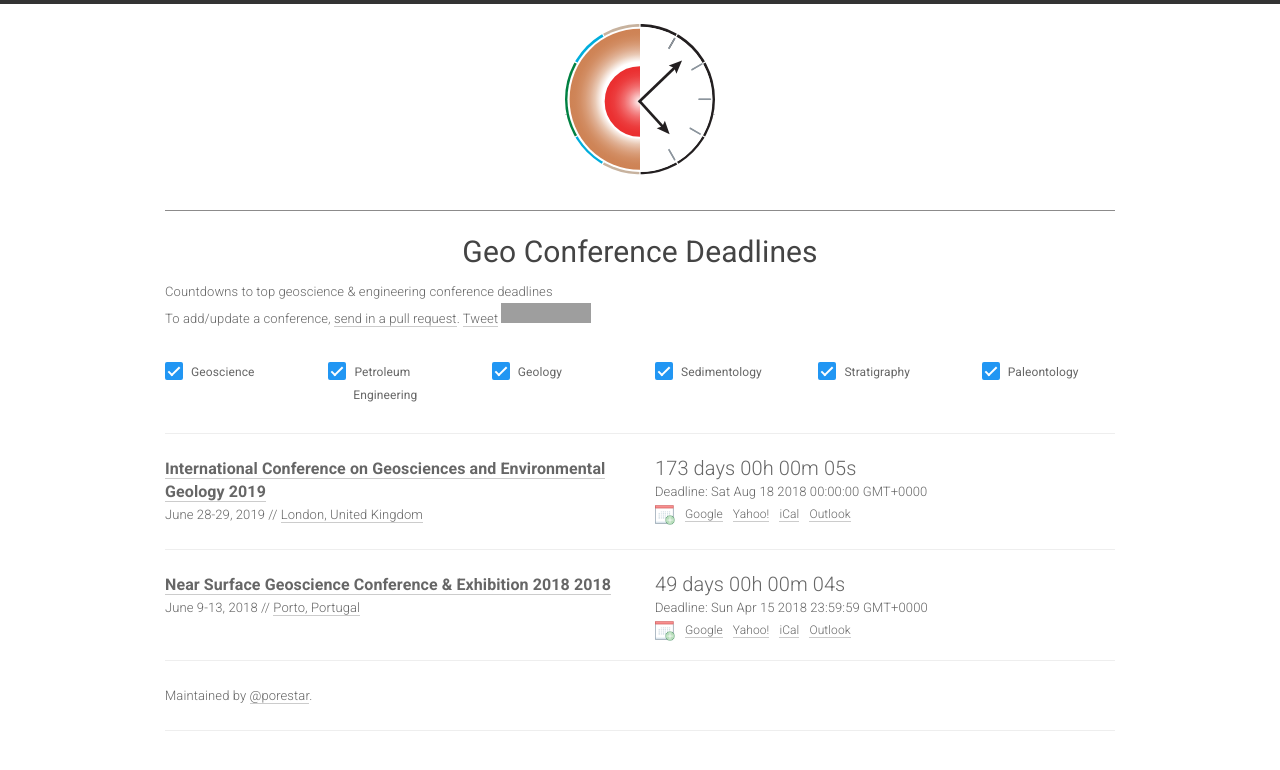
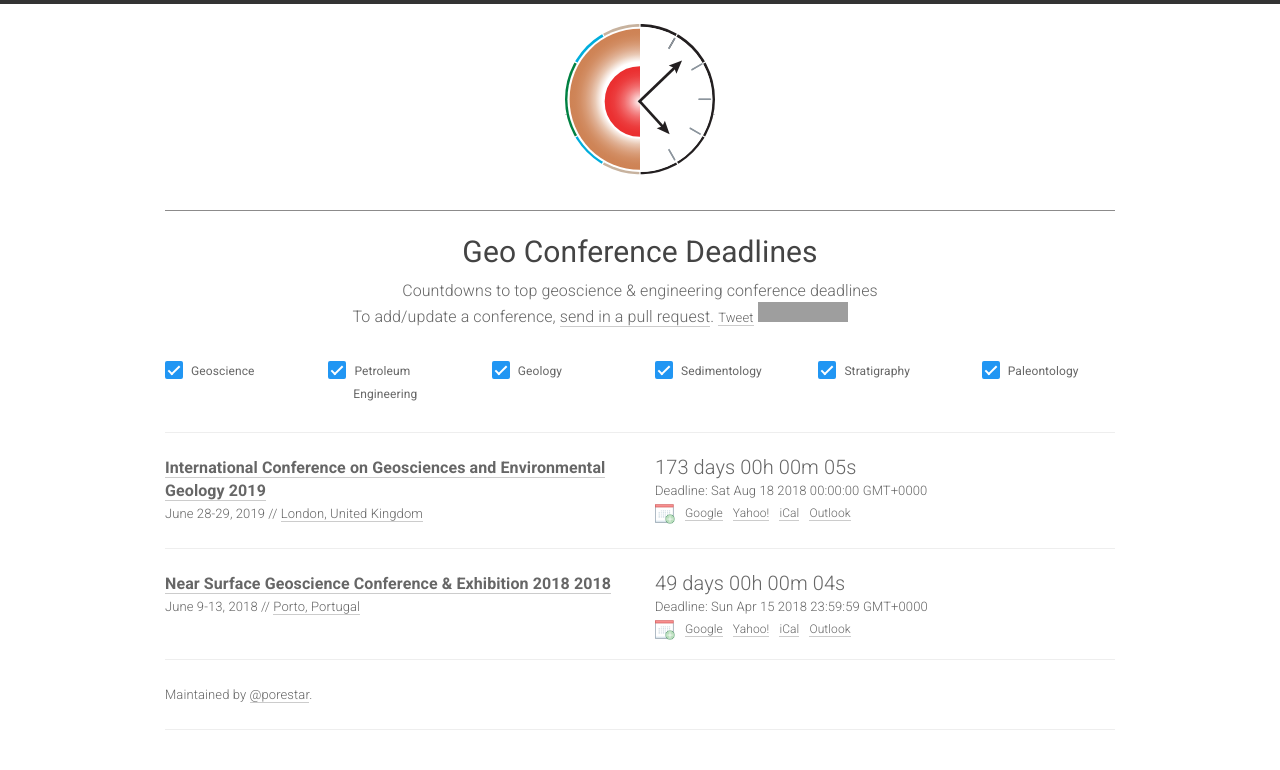
Before and after one commit to LukasMosser/geo-deadlines, a Jekyll site: the page built from index.html, in a window 1280 px wide. Shown: the top 770 px of the page. Built offline with Jekyll 4.4.1, drawn with Linux system fonts in a browser that asks for light colours; nearby versions of some CDN libraries; comment, search, counter and statistics services are not loaded; grey boxes are pictures that could not be loaded.

Commit message:
formatting html and css

```diff
--- a/_layouts/home.html
+++ b/_layouts/home.html
@@ -33,9 +33,7 @@
 				<div align="center">
 				<h1>{{ site.title }} </h1>
 				</div>
-                <div class="col-xs-12 col-sm-8">
-                </div>
-                <div class="meta col-xs-12">
+                <div align="center">
                   {{ site.description }}
                   <br>To add/update a conference, <a target="_blank" href="//github.com/{{ site.github_username }}/{{ site.github_repo }}">send in a pull request</a>.
                                     <a href="https://twitter.com/share" class="twitter-share-button" data-text="{{ site.description }}{% if site.twitter_hashtag %} #{{ site.twitter_hashtag }}{% endif %}" data-show-count="false" style="font-size:13px;">Tweet</a><script async src="//platform.twitter.com/widgets.js" charset="utf-8"></script>
```
